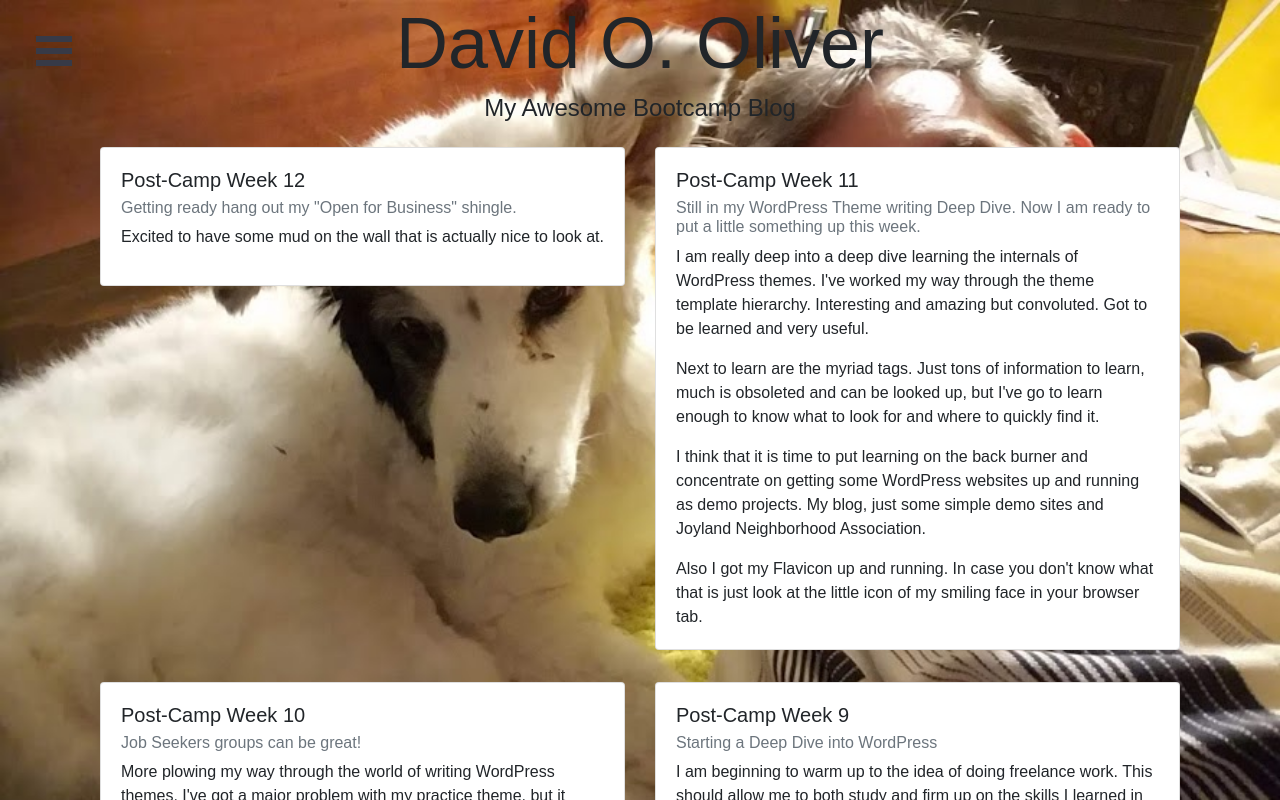
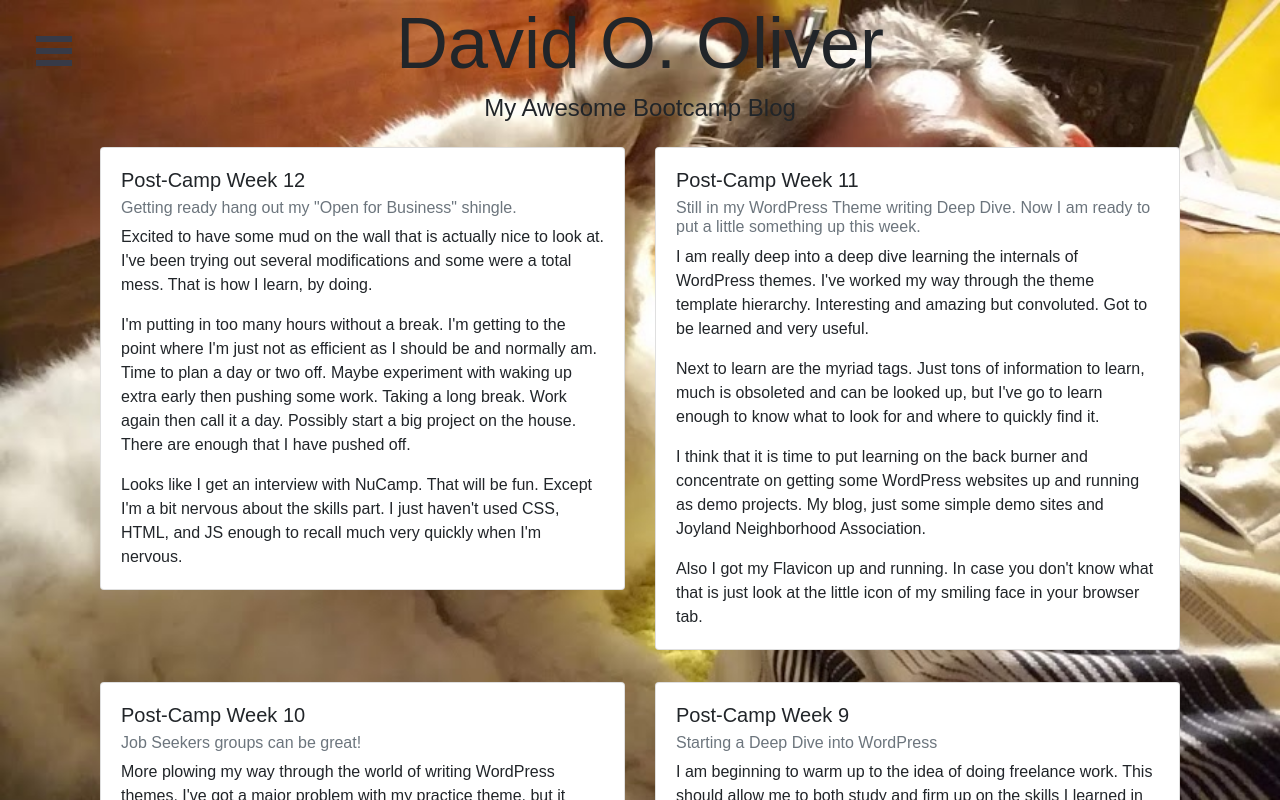
Before and after one commit to davo1984/blog-react, a React (Create React App) app: page /blog in a window 1280 px wide. Shown: the top 800 px of the page. Built offline with nearby package versions, Linux system fonts and the light colour scheme.

Commit message:
Weekly Blog Post

```diff
--- a/src/components/postsJSON.js
+++ b/src/components/postsJSON.js
@@ -18,11 +18,9 @@ const postsJSON = (props) => {
                 "title": "Post-Camp Week 12",
                 "subTitle": 'Getting ready hang out my "Open for Business" shingle.',
                 "paragraph": [
-                    `Excited to have some mud on the wall that is actually nice to look at.`,
-                    ``,
-                    ``,
-                    ``,
-                    ``
+                    `Excited to have some mud on the wall that is actually nice to look at. I've been trying out several modifications and some were a total mess. That is how I learn, by doing.`,
+                    `I'm putting in too many hours without a break. I'm getting to the point where I'm just not as efficient as I should be and normally am. Time to plan a day or two off. Maybe experiment with waking up extra early then pushing some work. Taking a long break. Work again then call it a day. Possibly start a big project on the house. There are enough that I have pushed off.`,
+                    `Looks like I get an interview with NuCamp. That will be fun. Except I'm a bit nervous about the skills part. I just haven't used CSS, HTML, and JS enough to recall much very quickly when I'm nervous.`
                 ]
             },
             {
```
